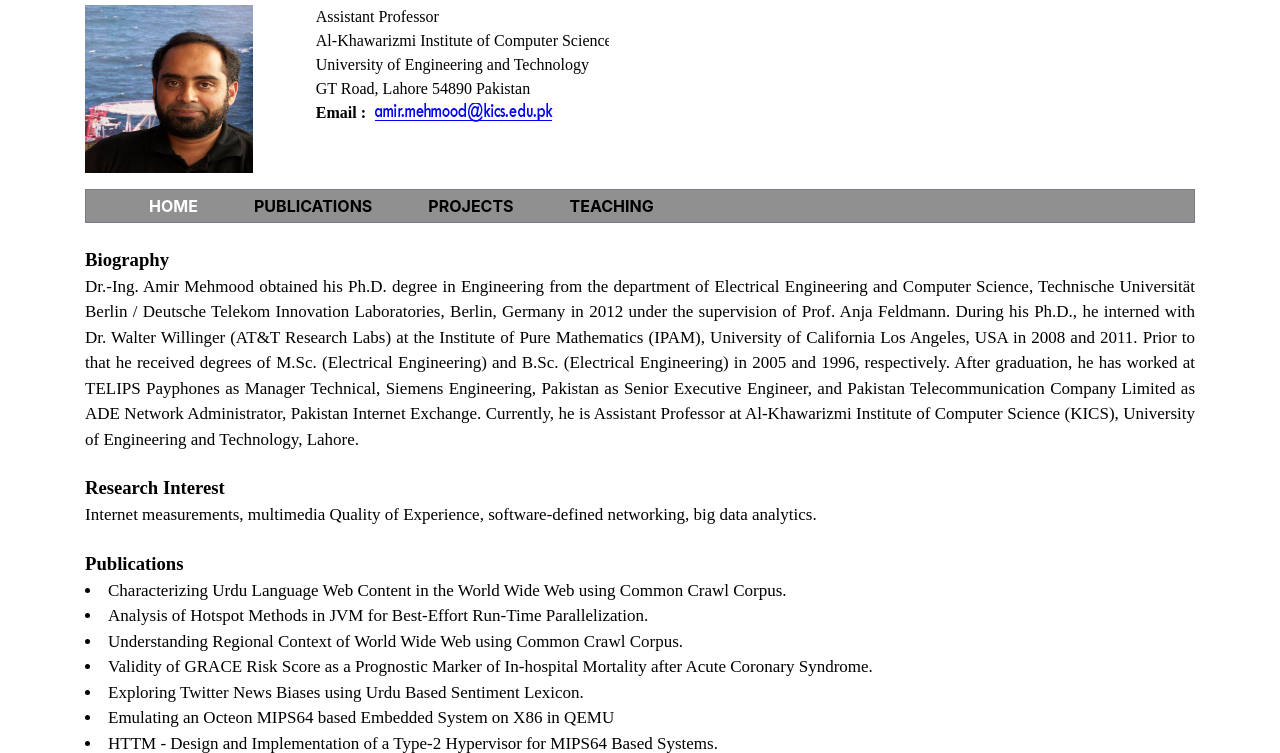
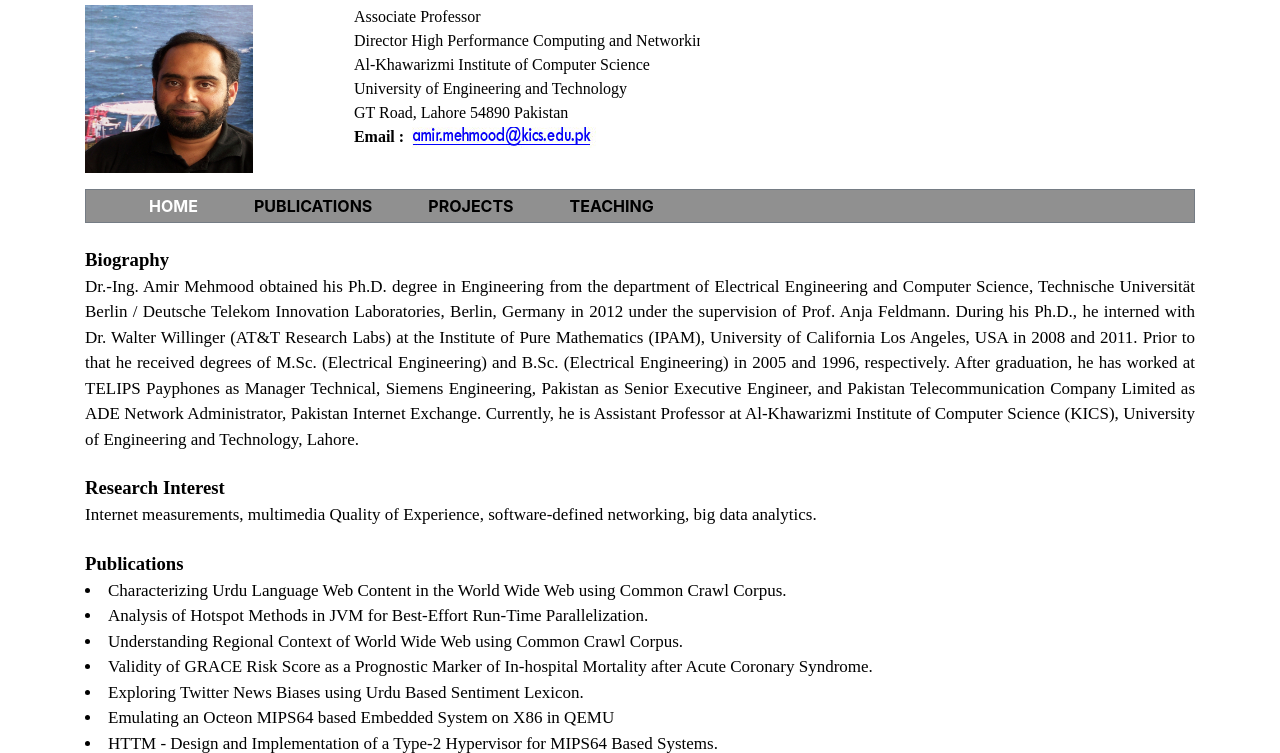
Before and after one commit to amir-mehmood/am.github.io, a plain HTML site: page index.html in a window 1280 px wide. Shown: the part 45-798 px from the top of the page. Drawn offline with Linux system fonts and the light colour scheme.

Commit message:
Update index.html

```diff
--- a/index.html
+++ b/index.html
@@ -112,7 +112,8 @@ padding-bottom:10px;
 <div class="col-xl-1 col-lg-1 col-md-1 col-sm-1 col-xs-1"></div>
 <div class="col-xl-7 col-lg-7 col-md-7 co-sm-7 col-xs-7" style="font-family:'Tw Cen MT';
     color:black;">
-<p class='personal_info'>Assistant Professor</p>
+<p class='personal_info'>Associate Professor</p>
+<p class='personal_info'>Director High Performance Computing and Networking Lab</p>
 <p class='personal_info'>Al-Khawarizmi Institute of Computer Science</p>
 <p class='personal_info'>University of Engineering and Technology</p>
 <p class='personal_info'>GT Road, Lahore 54890 Pakistan</p>
```
